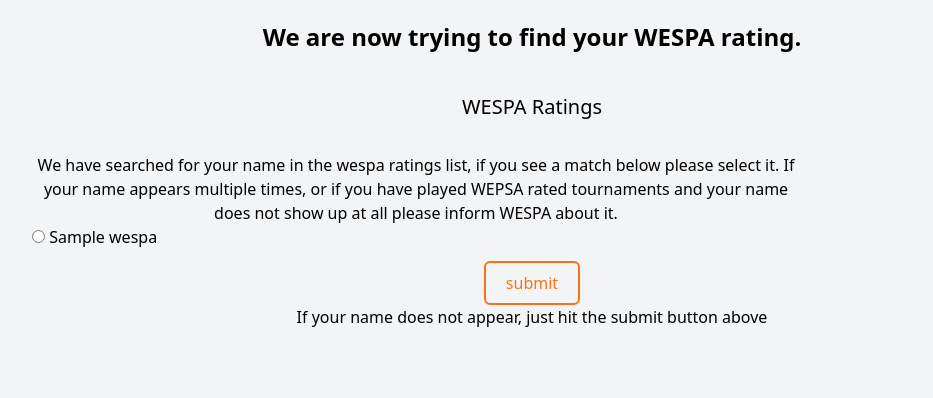
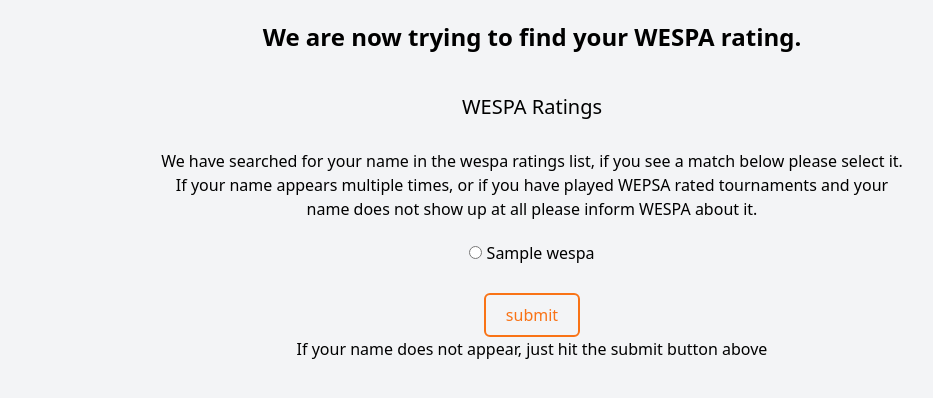
Before and after one commit to Strawberry-pumpkin/wysc-website, a Django app: template profiles/templates/profiles/connect.html in a window 1280 px wide. Shown: the part 183-581 px from the top of the page, without its empty margins (108-1041 px from the left). Run offline with Django 4.2, Linux system fonts and the light colour scheme; the template is opened without the code that fills it: most values are stand-ins (such as "Sample title", 1, 10 or a date in 2020); some libraries are stand-ins or nearby versions; some web fonts are replaced.

Commit message:
fixed alignment issues of connect.html

```diff
--- a/profiles/templates/profiles/connect.html
+++ b/profiles/templates/profiles/connect.html
@@ -8,12 +8,12 @@
     <form method="POST">
         {% csrf_token %}
         <h3 class="text-center font-medium text-xl p-5">WESPA Ratings</h3>
-        <div class="m-3">
-            <p class="max-w-3xl text-center">We have searched for your name in the wespa ratings list, if you see a match below please select it. If your name appears multiple times,
+        <div class="m-auto text-center max-w-3xl p-2">
+            <p class="text-center">We have searched for your name in the wespa ratings list, if you see a match below please select it. If your name appears multiple times,
                 or if you have played WEPSA rated tournaments and your name does not show up at all please inform WESPA about it.
             </p>
             {% for w in wespa %}
-                <div class="form-check">
+                <div class="form-check w-fit p-5 mx-auto">
                     <input class="form-check-input" type="radio" name="wespa"
                         id="w-{{ w.id}}"
                         value="{{ w.name }}"/>
```
